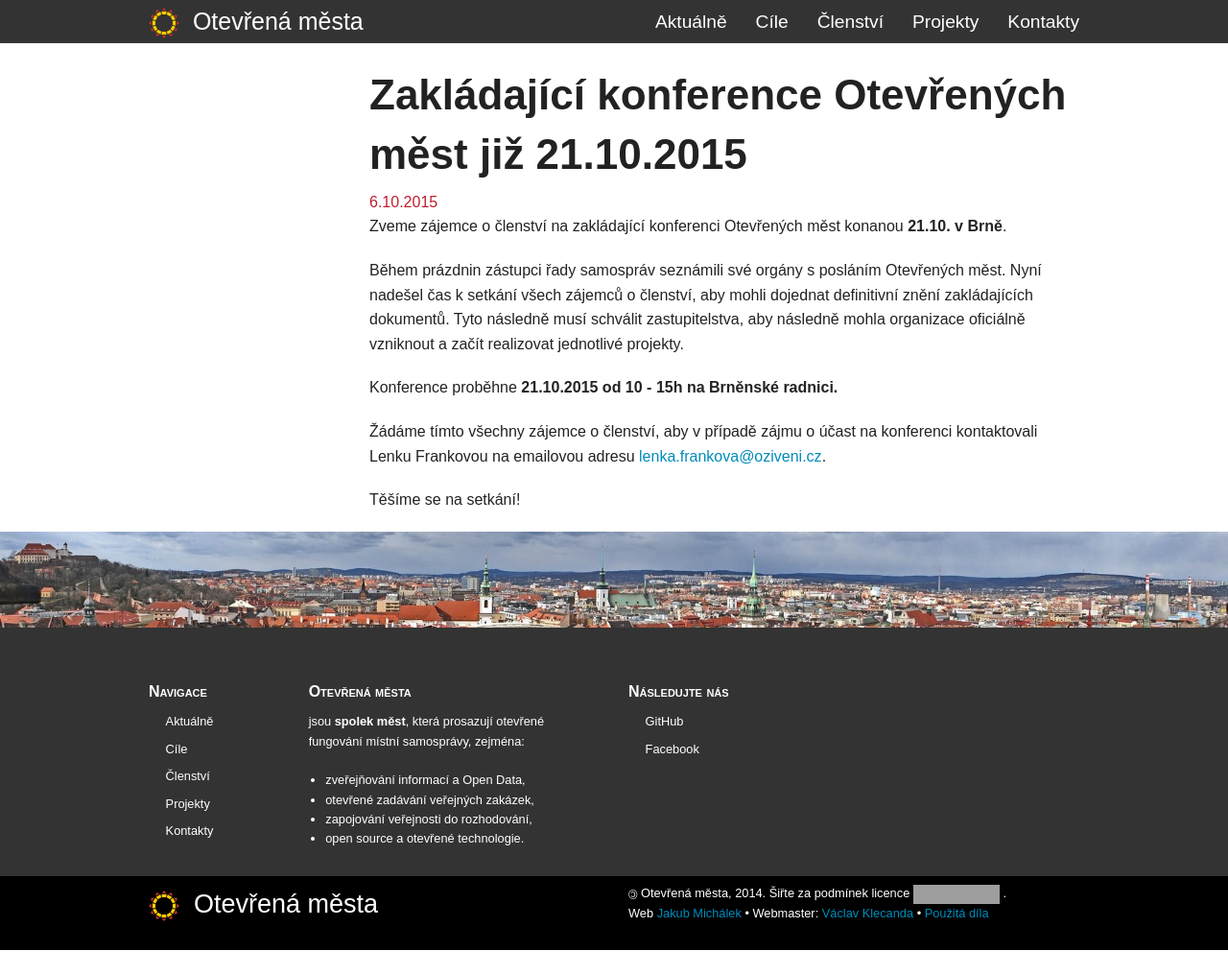
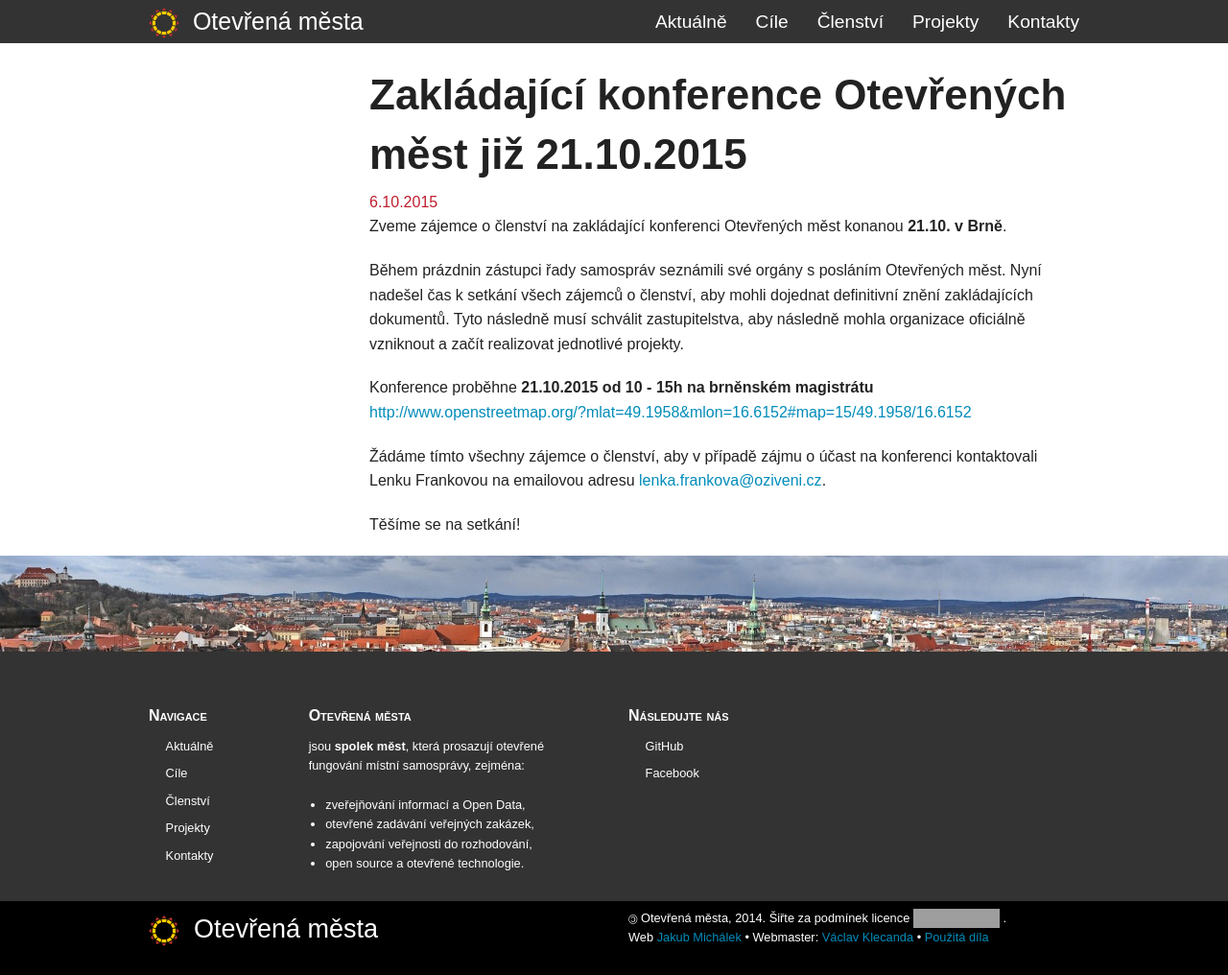
Before and after one commit to otevrenamesta/otevrenamesta.github.io, a Jekyll site: the page built from _posts/2015-10-06-zakladajici_konference.md, in a window 1280 px wide. Shown: the whole page at 96% size. Built offline with Jekyll 4.4.1, drawn with Linux system fonts in a browser that asks for light colours; nearby versions of some CDN libraries; library files that are not in the unit come from our copies; before the commit the page ends 990 px from its top, so only the background shows below that; grey boxes are pictures that could not be loaded.

Commit message:
oprava místa + odkaz

```diff
--- a/_posts/2015-10-06-zakladajici_konference.md
+++ b/_posts/2015-10-06-zakladajici_konference.md
@@ -7,7 +7,7 @@ Zveme zájemce o členství na zakládající konferenci Otevřených měst kona
 
 Během prázdnin zástupci řady samospráv seznámili své orgány s posláním Otevřených měst. Nyní nadešel čas k setkání všech zájemců o členství, aby mohli dojednat definitivní znění zakládajících dokumentů. Tyto následně musí schválit zastupitelstva, aby následně mohla organizace oficiálně vzniknout a začít realizovat jednotlivé projekty.
 
-Konference proběhne **21.10.2015 od 10 - 15h na Brněnské radnici.**
+Konference proběhne **21.10.2015 od 10 - 15h na brněnském magistrátu** [http://www.openstreetmap.org/?mlat=49.1958&mlon=16.6152#map=15/49.1958/16.6152](Malinovského náměstí 3)
 
 Žádáme tímto všechny zájemce o členství, aby v případě zájmu o účast na konferenci kontaktovali Lenku Frankovou na emailovou adresu [lenka.frankova@oziveni.cz](mailto:lenka.frankova@oziveni.cz).
 
```
